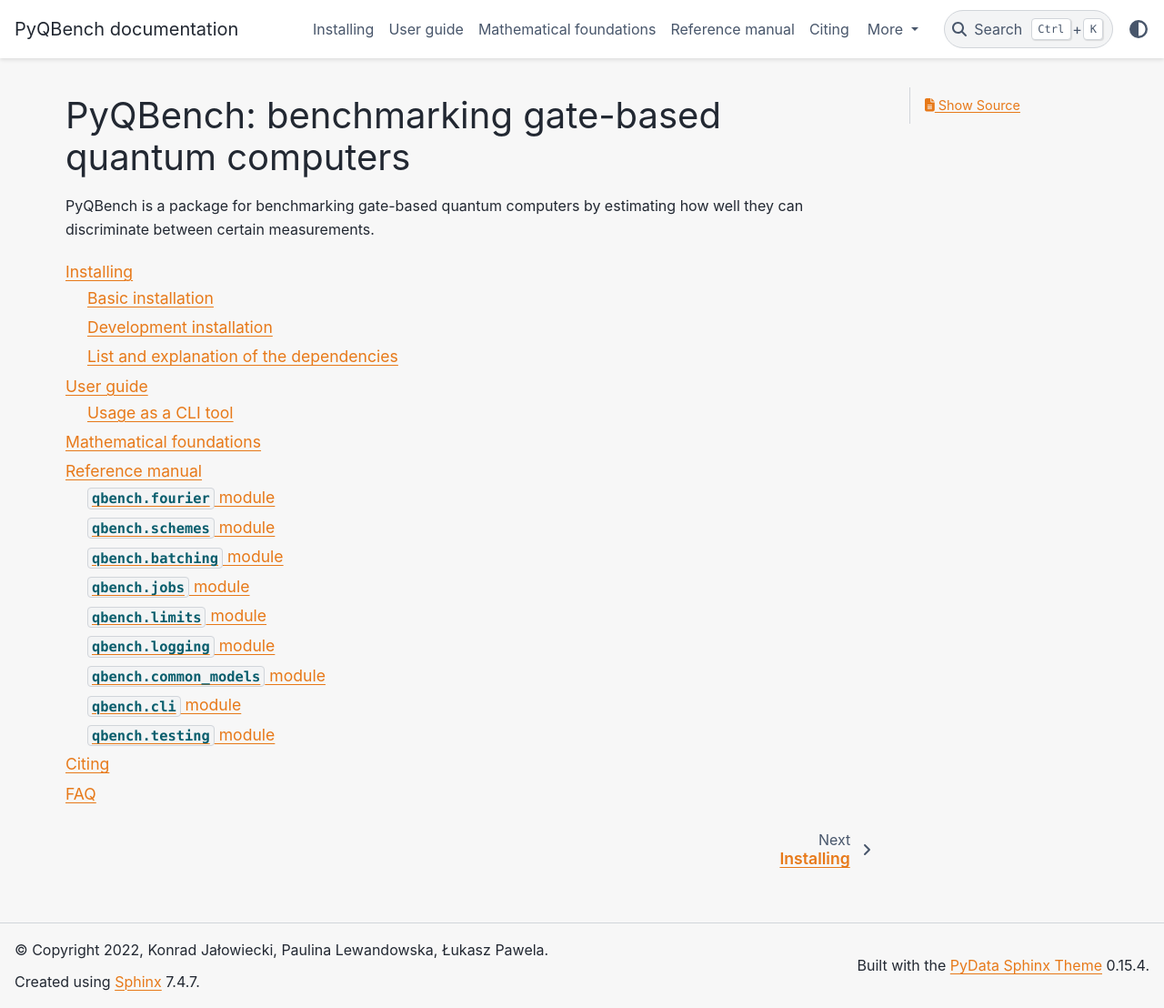
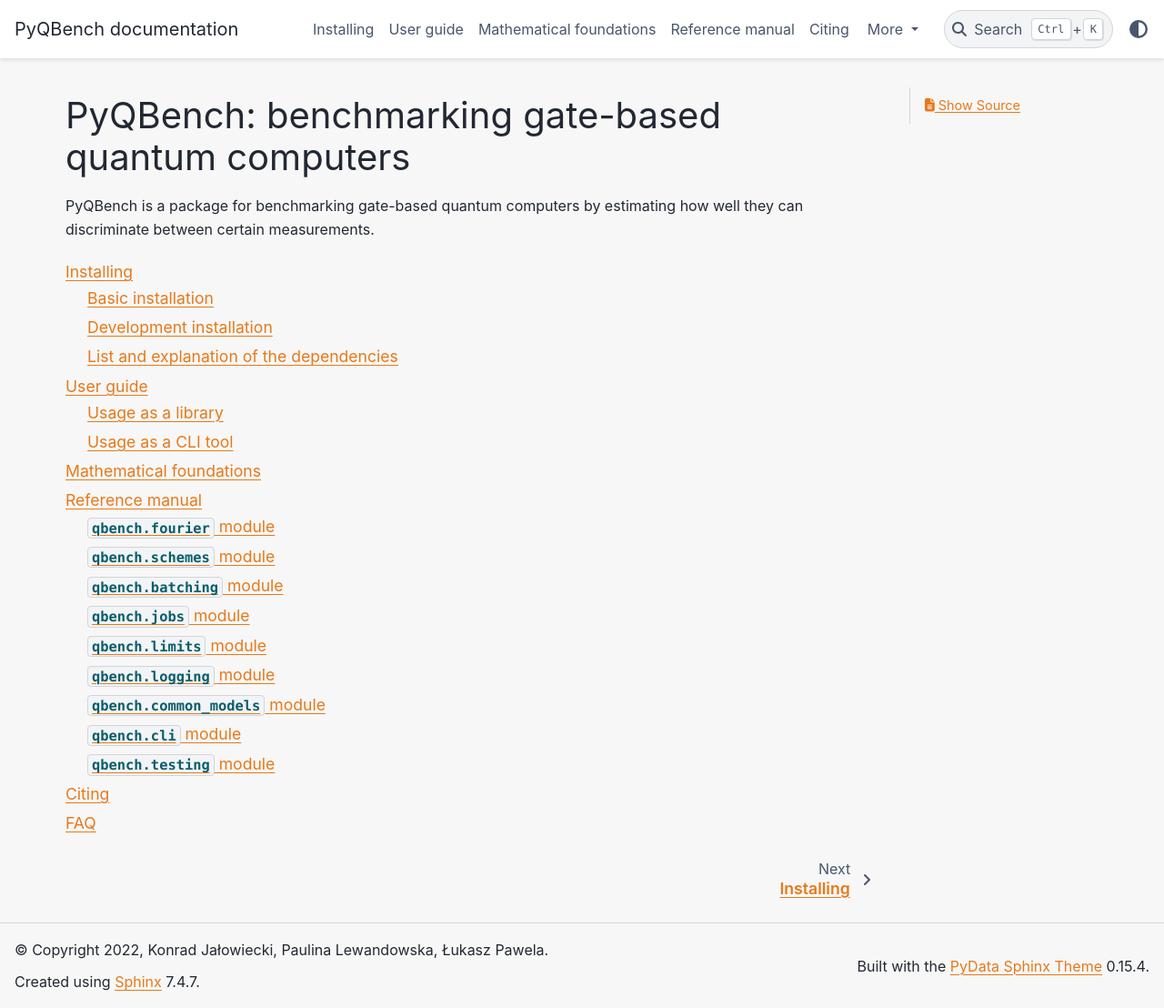
Before and after one commit to iitis/PyQBench, a Sphinx documentation site: the page built from docs/source/index.md, in a window 1280 px wide and 1108 px high. Shown: the whole window at 91% size. Built offline with Sphinx 7.4.7 and the PyData theme 0.15.4, drawn with Linux system fonts in a browser that asks for light colours; pages that are not in the unit, such as notebooks, are missing from menus.

Commit message:
Change myst_parser to myst_nb

```diff
--- a/docs/source/conf.py
+++ b/docs/source/conf.py
@@ -14,7 +14,7 @@
 # -- General configuration ---------------------------------------------------
 # https://www.sphinx-doc.org/en/master/usage/configuration.html#general-configuration
 
-extensions = ["sphinx.ext.autodoc", "myst_parser", "sphinx.ext.mathjax", "sphinx_math_dollar"]
+extensions = ["sphinx.ext.autodoc", "myst_nb", "sphinx.ext.mathjax", "sphinx_math_dollar"]
 
 templates_path = ["_templates"]
 exclude_patterns: List[str] = []
```
